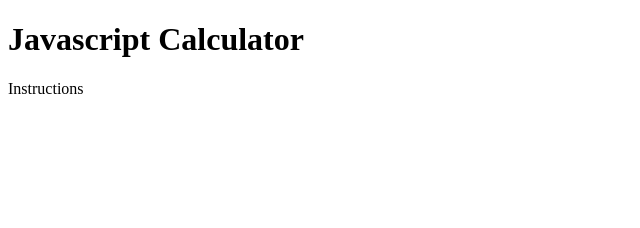
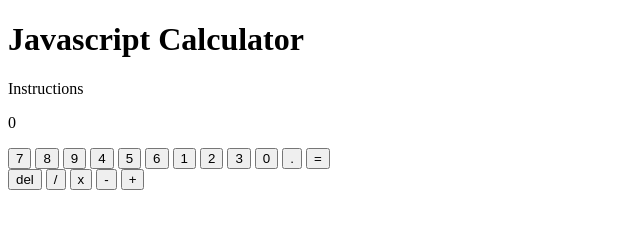
Before and after one commit to aissshah/js-calculator, a plain HTML site: page index.html in a window 1280 px wide. Shown: the whole page, without its empty margins (0-640 px from the left). Drawn offline with Linux system fonts and the light colour scheme.

Commit message:
Add calculator buttons

```diff
--- a/index.html
+++ b/index.html
@@ -12,5 +12,31 @@
         <h1>Javascript Calculator</h1>
         <p>Instructions</p>
     </header>
+    <section id="calc">
+        <div class="calc-output">
+            <p>0</p>
+        </div>
+        <div class="calc-main">
+            <button>7</button>
+            <button>8</button>
+            <button>9</button>
+            <button>4</button>
+            <button>5</button>
+            <button>6</button>
+            <button>1</button>
+            <button>2</button>
+            <button>3</button>
+            <button>0</button>
+            <button>.</button>
+            <button>=</button>
+        </div>
+        <div class="calc-operators">
+            <button>del</button>
+            <button>/</button>
+            <button>x</button>
+            <button>-</button>
+            <button>+</button>
+        </div>
+    </section>
 </body>
 </html>
```
